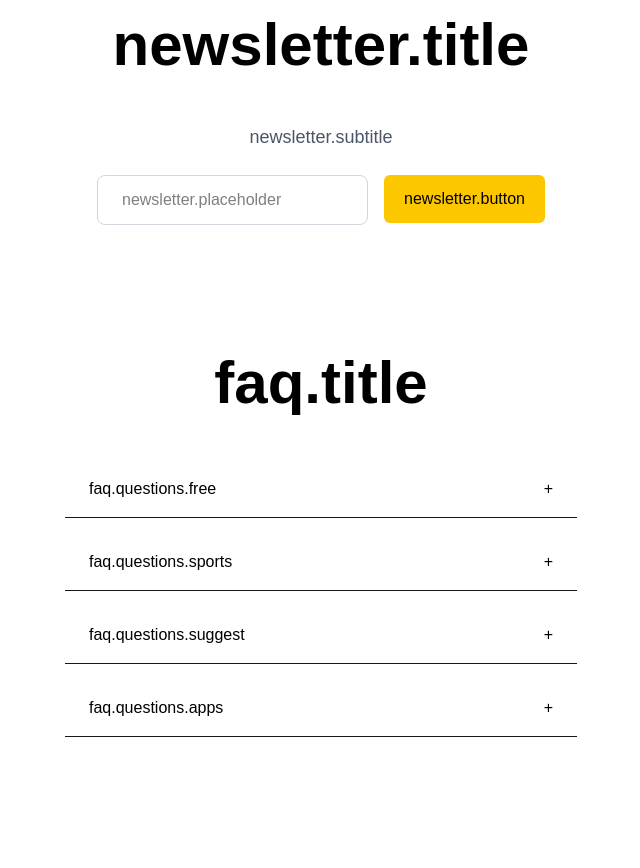
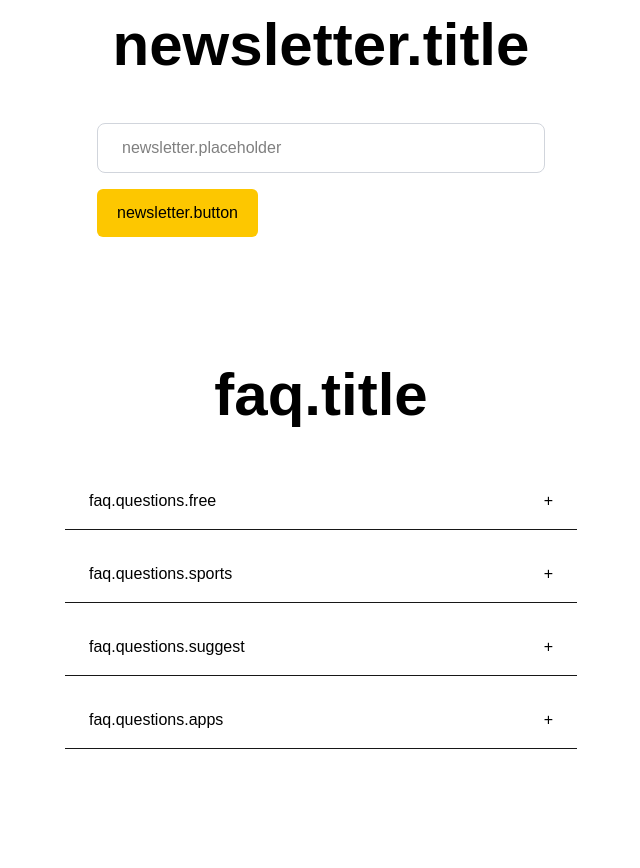
Before and after one commit to big-emotion/sport-app-landing, a Next.js app: page /en in a window 1280 px wide. Shown: the part 3280-4148 px from the top of the page, without its empty margins (319-959 px from the left). Built offline with nearby package versions, Linux system fonts and the light colour scheme.

Commit message:
Update Newsletter.tsx
ajout d'un honeypot dans le formulaire d'inscription

```diff
--- a/src/app/components/sections/Newsletter.tsx
+++ b/src/app/components/sections/Newsletter.tsx
@@ -1,15 +1,33 @@
 'use client';
 
+import React, { useState } from 'react'; // Combinez les imports de React et useState
 import { motion } from 'framer-motion';
 import { useTranslations } from 'next-intl';
+
 import { JSX } from 'react';
 
 import { Section } from '@/app/components/ui/Section';
-
 import { Button } from '../ui/Button';
 
 export default function Newsletter(): JSX.Element {
   const t = useTranslations('newsletter');
+  const [isSubmitted, setIsSubmitted] = useState(false); // État pour gérer la soumission
+
+  const handleSubmit = (e: React.FormEvent<HTMLFormElement>) => {
+    e.preventDefault();
+
+    // Vérification du honeypot
+    const ribValue = (
+      e.currentTarget.elements.namedItem('rib') as HTMLInputElement
+    ).value;
+    if (ribValue && ribValue.trim() !== '') {
+      console.warn('Spam détecté : champ honeypot rempli');
+      return;
+    }
+
+    console.info('Formulaire soumis avec succès');
+    setIsSubmitted(true); // Met à jour l'état pour afficher le message de confirmation
+  };
 
   return (
     <Section>
@@ -31,9 +49,21 @@ export default function Newsletter(): JSX.Element {
           viewport={{ once: true }}
           className="w-full max-w-md bg-white flex flex-col gap-6"
         >
-          <p className="text-lg text-gray-600 text-center">{t('subtitle')}</p>
+          {isSubmitted ? (
+            // Message de confirmation
+            <p className="text-lg text-green-600 text-center">
+              Merci pour votre inscription ! Vous recevrez bientôt nos dernières
+              actualités.
+            </p>
+          ) : (
+            // Formulaire
+            <form className="flex flex-col gap-4" onSubmit={handleSubmit}>
+              {/* Champ honeypot invisible */}
+              <div style={{ display: 'none' }}>
+                <label htmlFor="rib">RIB</label>
+                <input type="text" id="rib" name="rib" />
+              </div>
 
-          <form className="flex gap-4">
               <motion.input
                 whileFocus={{ scale: 1.02 }}
                 type="email"
@@ -41,12 +71,16 @@ export default function Newsletter(): JSX.Element {
                 required
                 className="flex-1 px-6 py-3 rounded-lg border border-gray-300 focus:outline-none text-black"
               />
-            <motion.div whileHover={{ scale: 1.05 }} whileTap={{ scale: 0.95 }}>
+              <motion.div
+                whileHover={{ scale: 1.05 }}
+                whileTap={{ scale: 0.95 }}
+              >
                 <Button className="py-3 px-5" type="submit" size="md">
                   {t('button')}
                 </Button>
               </motion.div>
             </form>
+          )}
         </motion.div>
       </div>
     </Section>
```
Lines whose indentation alone changed are shown as unchanged.
